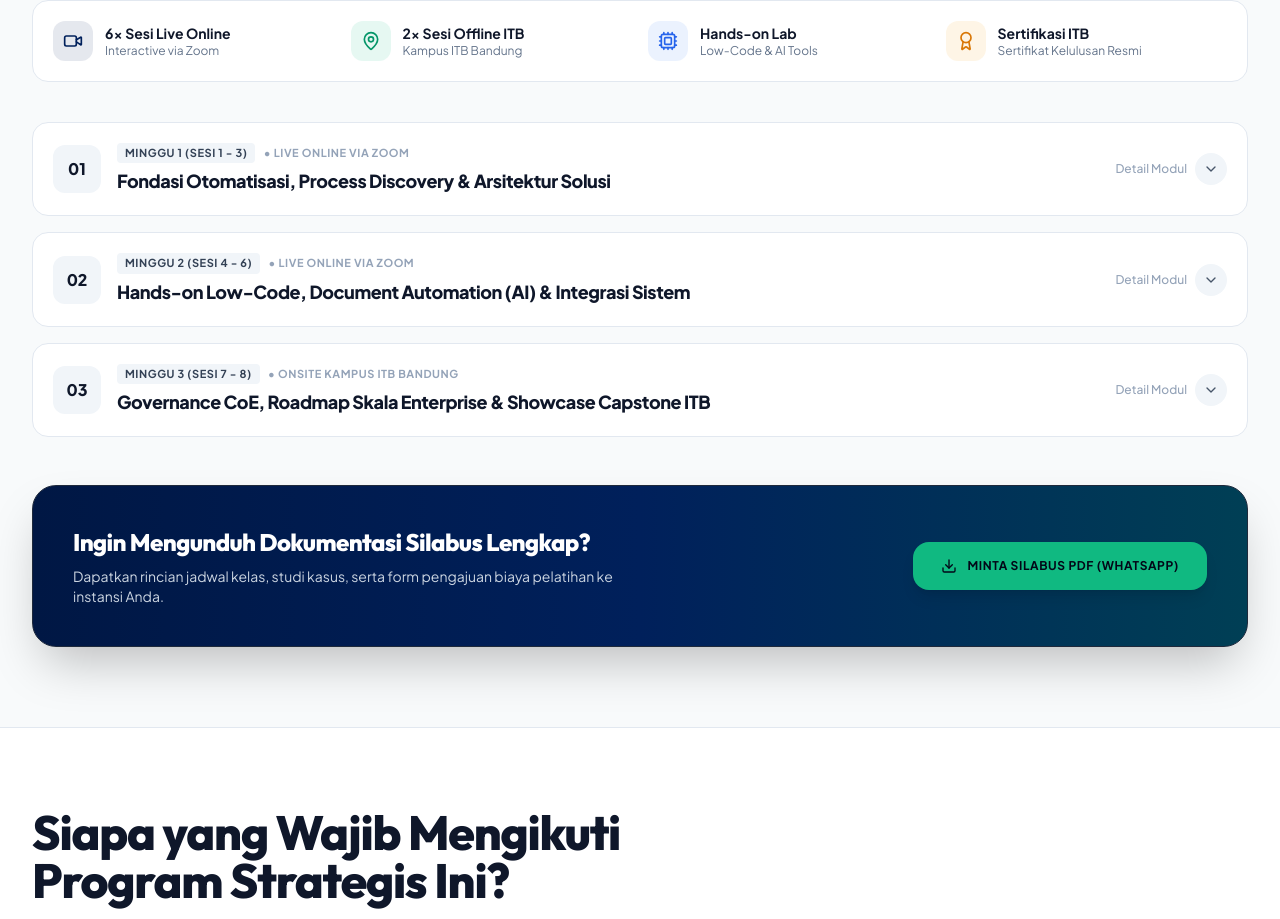
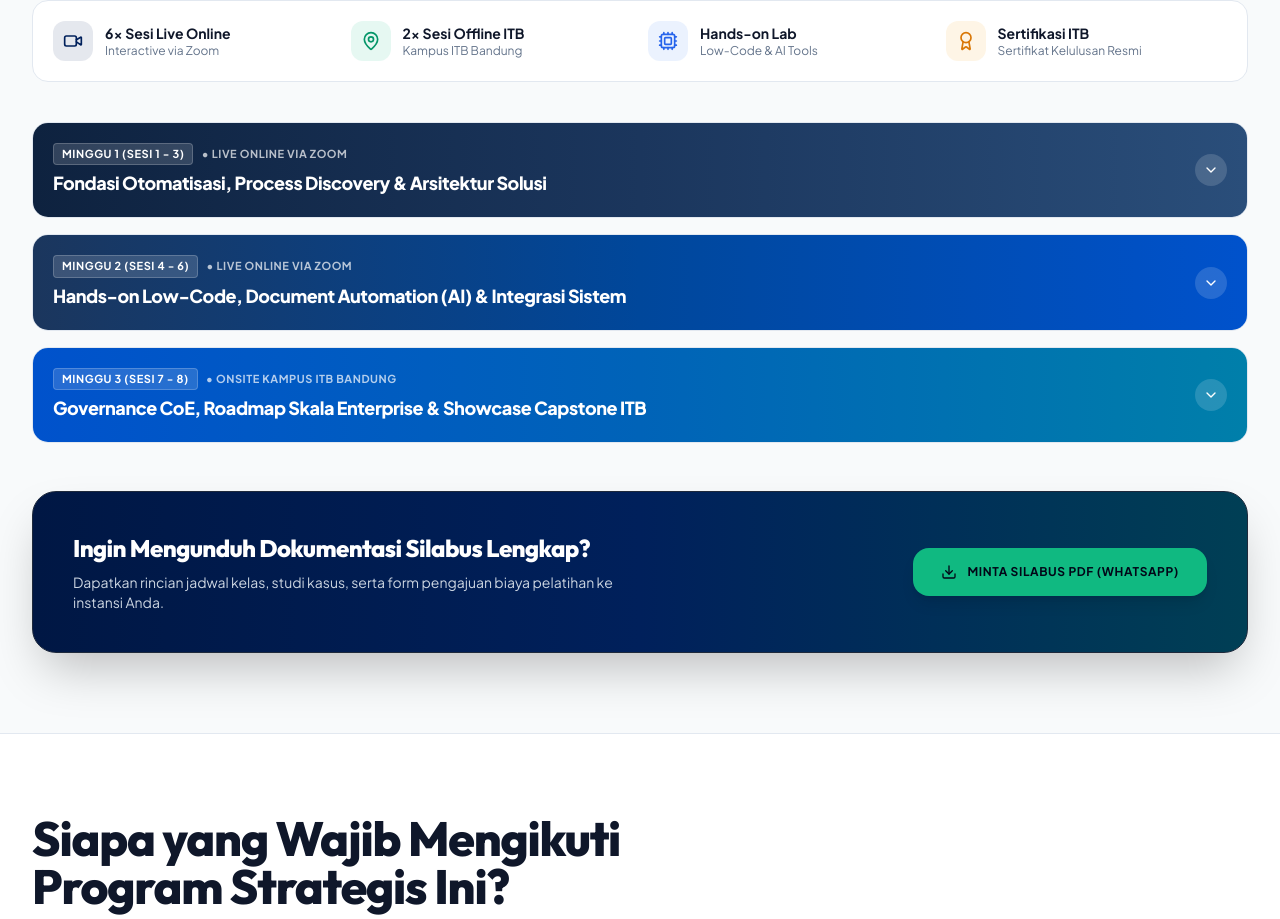
Before and after one commit to Jundihd/websitesinaptik-ibpa, a React (Vite) app: page / in a window 1280 px wide. Shown: the part 1840-2759 px from the top of the page. Built offline with nearby package versions, Linux system fonts and the light colour scheme.

Commit message:
remove text in curiculumsection

```diff
--- a/src/components/CurriculumSection.jsx
+++ b/src/components/CurriculumSection.jsx
@@ -70,39 +70,38 @@ export const CurriculumSection = ({ onOpenWhatsapp }) => {
           {curriculumPhases.map((phaseData, idx) => {
             const isOpen = openPhase === idx;
 
+            // Gradasi menyambung dari atas (Minggu 1) ke bawah (Minggu 3)
+            const headerBg = [
+              'bg-gradient-to-r from-[#0E223F] via-[#1B365D] to-[#2A4E7A]',
+              'bg-gradient-to-r from-[#1B365D] via-[#00479B] to-[#0052CC]',
+              'bg-gradient-to-r from-[#0052CC] via-[#0063B8] to-[#007FAA]',
+            ][idx % 3];
+
             return (
               <div
                 key={idx}
-                className={`rounded-2xl border bg-white overflow-hidden transition-all duration-200 ${
-                  isOpen ? 'border-[#00205B] shadow-md' : 'border-slate-200 hover:border-slate-300 shadow-xs'
+                className={`rounded-2xl overflow-hidden transition-all duration-200 border ${
+                  isOpen ? 'border-[#00205B]/40 shadow-lg' : 'border-slate-200 hover:border-slate-300 shadow-xs'
                 }`}
               >
                 <button
                   onClick={() => setOpenPhase(isOpen ? null : idx)}
-                  className="w-full flex items-center gap-3 sm:gap-4 p-4 sm:p-5 text-left cursor-pointer focus:outline-none"
+                  className={`w-full flex items-center gap-3 sm:gap-4 p-4 sm:p-5 text-left cursor-pointer focus:outline-none ${headerBg}`}
                 >
-                  <div className={`w-12 h-12 rounded-xl flex items-center justify-center font-extrabold text-base shrink-0 transition-colors ${
-                    isOpen ? 'bg-[#00205B] text-white' : 'bg-slate-100 text-slate-900'
-                  }`}>
-                    {String(idx + 1).padStart(2, '0')}
-                  </div>
                   <div className="flex-1 min-w-0">
                     <div className="flex items-center gap-2 flex-wrap text-[11px] font-bold uppercase tracking-wider">
-                      <span className="bg-slate-100 text-slate-700 px-2 py-0.5 rounded">
+                      <span className="bg-white/15 text-white px-2 py-0.5 rounded border border-white/20">
                         {phaseData.weeks} ({phaseData.sessionRange})
                       </span>
-                      <span className="text-slate-400">• {phaseData.format}</span>
+                      <span className="text-white/70">• {phaseData.format}</span>
                     </div>
-                    <div className="text-base sm:text-lg font-extrabold text-slate-900 tracking-tight mt-1 leading-snug">
+                    <div className="text-base sm:text-lg font-extrabold text-white tracking-tight mt-1 leading-snug">
                       {phaseData.title}
                     </div>
                   </div>
-                  <div className="flex items-center gap-2 shrink-0">
-                    <span className="hidden sm:block text-xs text-slate-400 font-medium whitespace-nowrap">
-                      {isOpen ? t.curriculum.hideDetail : t.curriculum.viewDetail}
-                    </span>
-                    <div className={`w-8 h-8 rounded-full flex items-center justify-center shrink-0 transition-all duration-200 ${
-                      isOpen ? 'rotate-180 bg-[#00205B]/10 text-[#00205B]' : 'bg-slate-100 text-slate-600'
+                  <div className="flex items-center shrink-0">
+                    <div className={`w-8 h-8 rounded-full flex items-center justify-center shrink-0 transition-all duration-200 bg-white/15 text-white ${
+                      isOpen ? 'rotate-180' : ''
                     }`}>
                       <ChevronDown className="w-4 h-4" />
                     </div>
```
